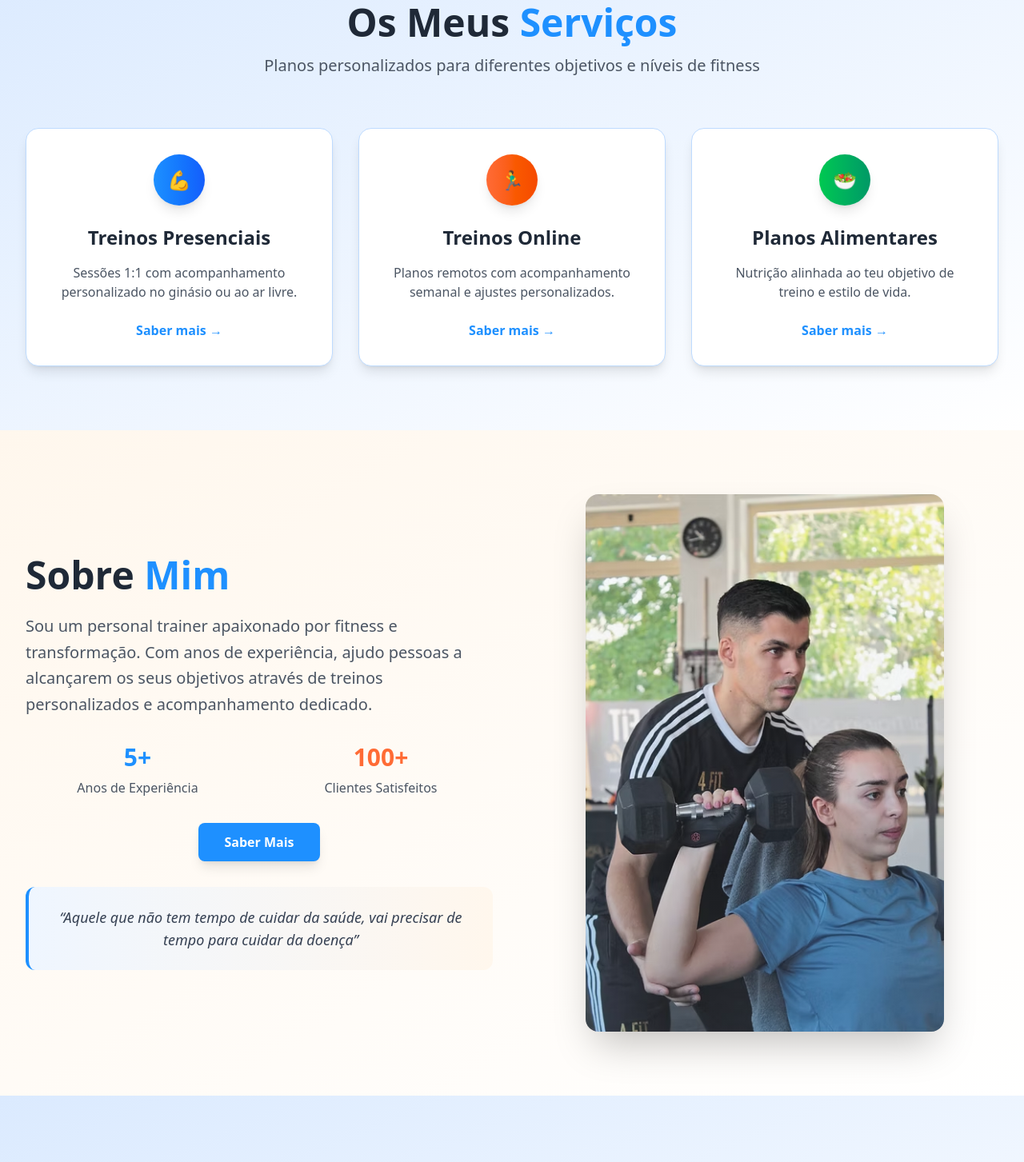
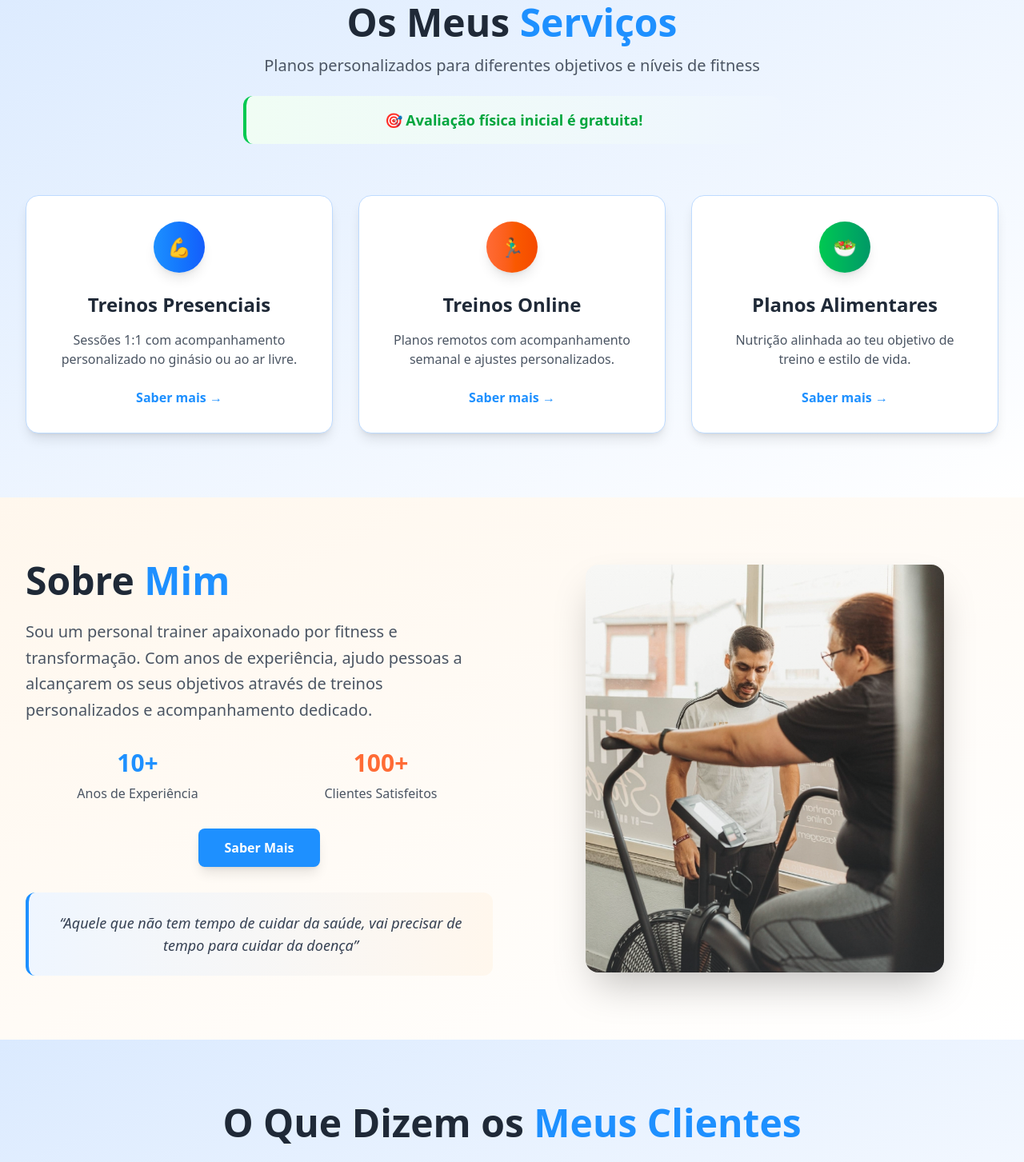
Before and after one commit to switchtft/fabiole, a Next.js app: page / in a window 1280 px wide. Shown: the part 940-2393 px from the top of the page at 80% size. Built offline with nearby package versions, Linux system fonts and the light colour scheme.

Commit message:
mudanças

```diff
--- a/src/app/page.tsx
+++ b/src/app/page.tsx
@@ -72,6 +72,11 @@ export default function Home() {
             <p className="text-xl text-gray-600 max-w-2xl mx-auto">
               Planos personalizados para diferentes objetivos e níveis de fitness
             </p>
+            <div className="mt-6 p-4 bg-gradient-to-r from-green-50 to-blue-50 rounded-xl border-l-4 border-green-500 max-w-2xl mx-auto">
+              <p className="text-lg text-gray-700 font-semibold">
+                🎯 <span className="text-green-600">Avaliação física inicial é gratuita!</span>
+              </p>
+            </div>
           </motion.div>
 
           <div className="grid md:grid-cols-3 gap-8">
@@ -143,7 +148,7 @@ export default function Home() {
               </p>
               <div className="grid grid-cols-2 gap-6 mb-8">
                 <div className="text-center">
-                  <div className="text-3xl font-bold text-[#1E90FF] mb-2">5+</div>
+                  <div className="text-3xl font-bold text-[#1E90FF] mb-2">10+</div>
                   <div className="text-gray-600">Anos de Experiência</div>
                 </div>
                 <div className="text-center">
@@ -175,7 +180,7 @@ export default function Home() {
             >
               <div className="relative rounded-2xl overflow-hidden shadow-2xl max-w-md mx-auto">
                 <Image
-                  src="/images/fabio1.png"
+                  src="/images/bike.jpg"
                   alt="Fábio Lé Personal Trainer"
                   width={400}
                   height={500}
--- a/src/app/servicos/page.tsx
+++ b/src/app/servicos/page.tsx
@@ -18,7 +18,7 @@ export default function ServicosPage() {
       features: ["Acompanhamento 1:1", "Correção técnica", "Flexibilidade de horários", "Ajustes na hora"],
       icon: "/images/presencial1.jpg",
       color: "from-[#1E90FF] to-blue-600",
-      popular: false
+      popular: true
     },
     {
       title: "Treinos Online",
@@ -27,7 +27,7 @@ export default function ServicosPage() {
       features: ["Planos personalizados", "Acompanhamento semanal", "Ajustes contínuos", "Videochamada"],
       icon: "/images/online1.png",
       color: "from-[#FF6B35] to-orange-600",
-      popular: true
+      popular: false
     },
     {
       title: "Aulas de Grupo",
@@ -41,7 +41,7 @@ export default function ServicosPage() {
     {
       title: "Ginástica Laboral / Teambuilding para Empresas",
       desc: "Sessões de ginástica laboral e atividades de teambuilding para promover saúde, bem-estar e espírito de equipa nas empresas.",
-      price: "€30/hora",
+      price: "Sob consulta",
       icon: "/images/coletivo.jpg",
       color: "from-green-500 to-emerald-600",
       popular: false,
@@ -361,13 +361,13 @@ export default function ServicosPage() {
             Pronto para Começar?
           </h2>
           <p className="text-xl text-blue-100 mb-8 max-w-2xl mx-auto">
-            Contacta-me para uma consulta gratuita e descobre qual o melhor plano para ti
+            Contacta-me para uma avaliação gratuita e descobre qual o melhor plano para ti
           </p>
           <button
             onClick={() => router.push('/contacto')}
             className="inline-block bg-[#FF6B35] hover:bg-[#FF6B35]/90 text-white font-bold text-lg px-10 py-4 rounded-lg transition-all duration-300 transform hover:scale-105 shadow-lg"
           >
-            Marca Consulta Gratuita
+            Marca Avaliação Gratuita
           </button>
         </div>
       </section>
```
Also changed, not shown: public/images/bike.jpg (added).
